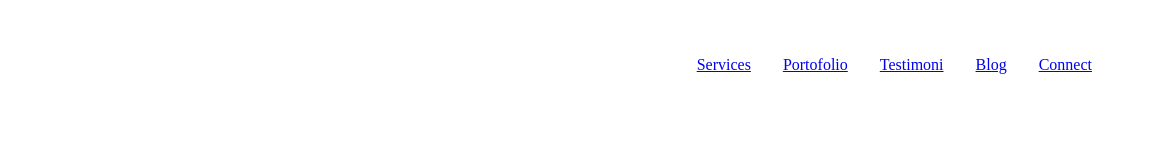
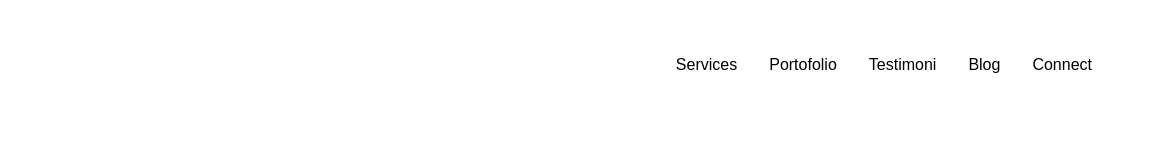
Before and after one commit to Haksya/Webdev, a plain HTML site: page index.html in a window 1280 px wide. Shown: the full height of the page, 116-1280 px from the left. Drawn offline with Linux system fonts and the light colour scheme.

Commit message:
Fix navbar link style and remove underline

```diff
--- a/style.css
+++ b/style.css
@@ -1,3 +1,7 @@
+* {
+    font-family: 'Poppins', sans-serif;
+}
+
 .logo img {
     height: 40px;
     width: auto;
@@ -17,6 +21,7 @@ nav ul {
     list-style: none;
 }
 
-nav ul li {
-    color: rgb(0, 0, 0);
+nav ul li a {
+    color: black;
+    text-decoration: none;
 }
```
